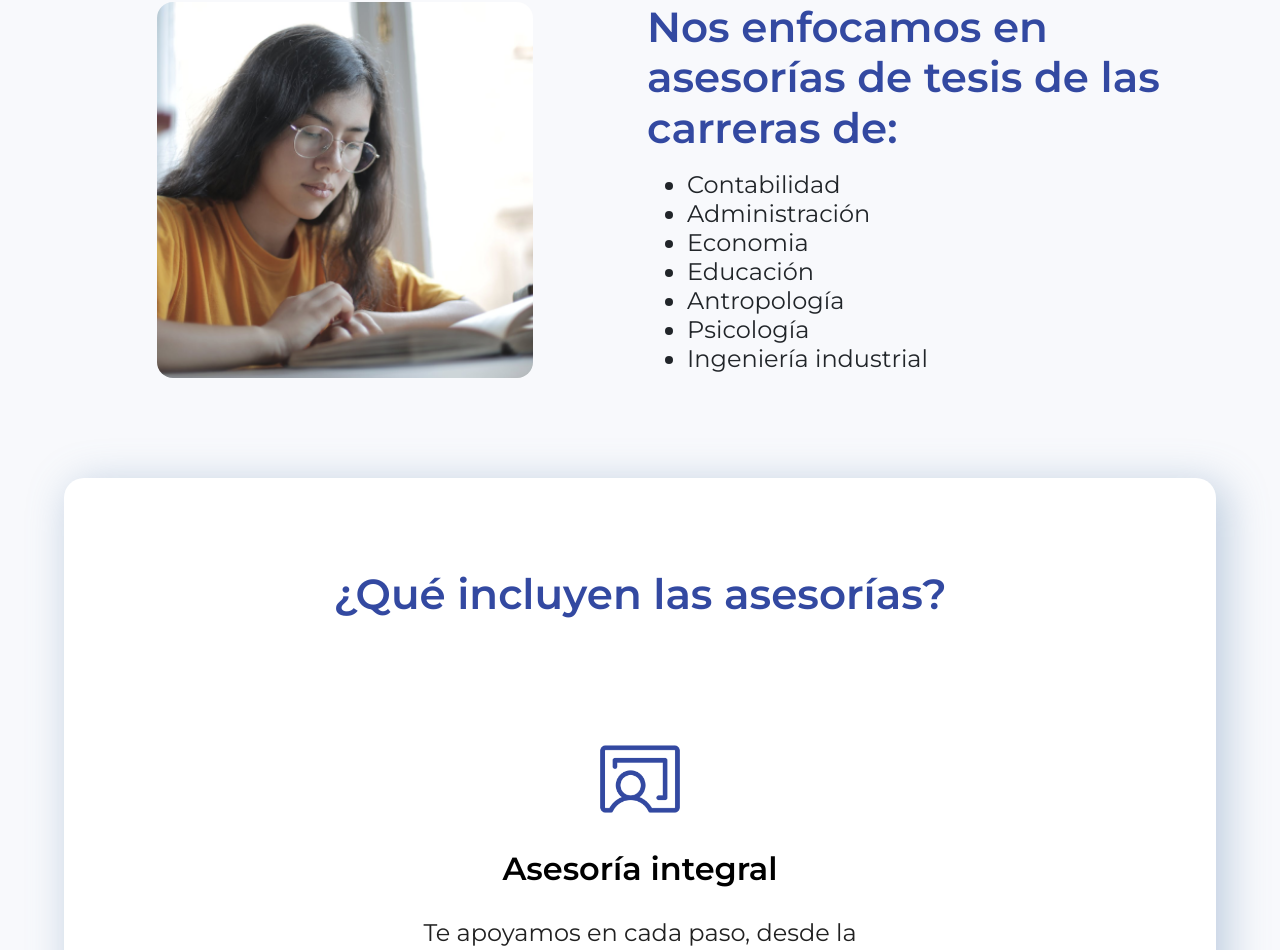
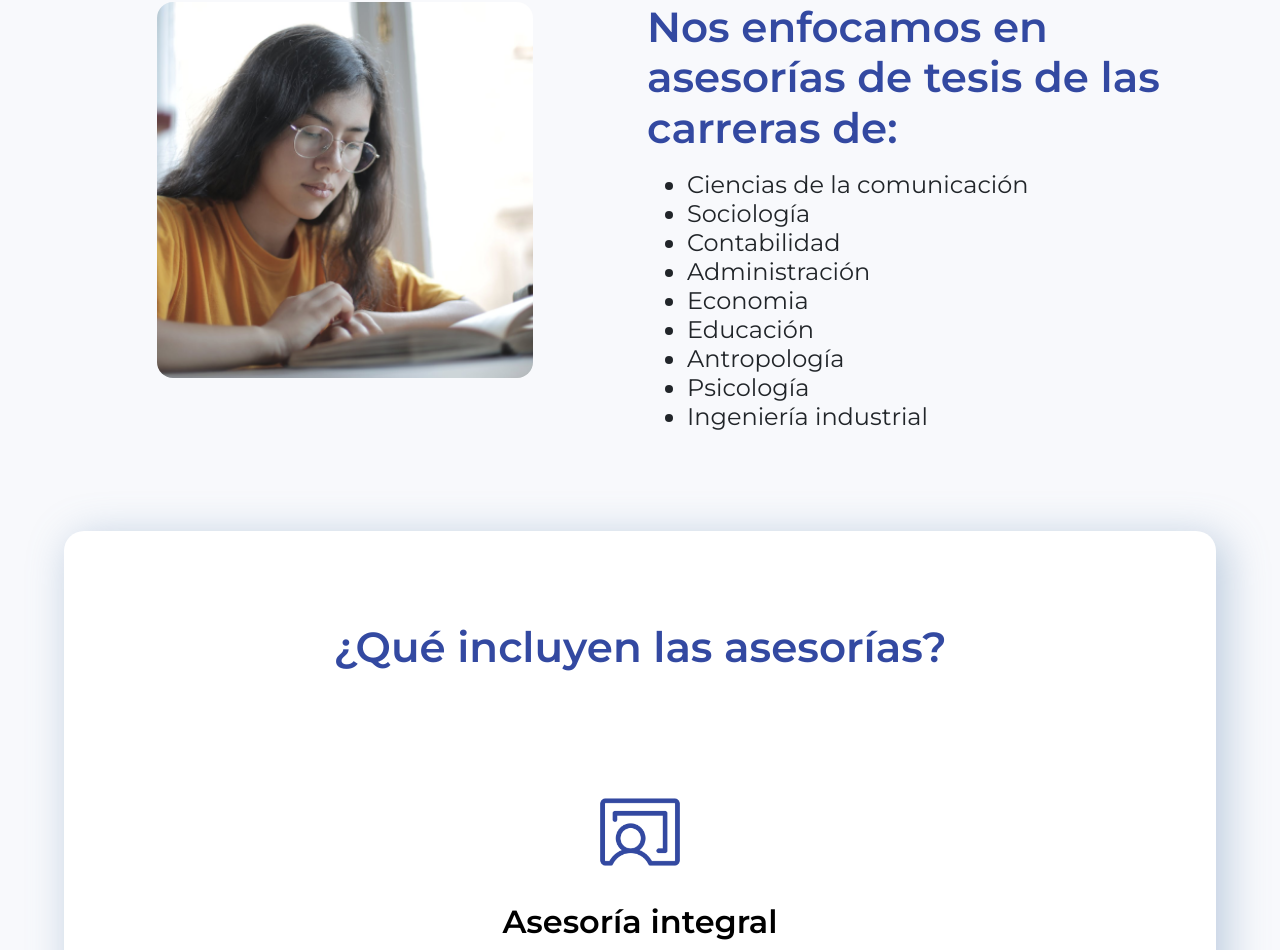
Before and after one commit to justinait/cai-ventures2, a React (Vite) app: page /services in a window 1280 px wide. Shown: the part 1729-2679 px from the top of the page. Built offline with nearby package versions, Linux system fonts and the light colour scheme; no server answers.

Commit message:
correcciones home y services yuli

```diff
--- a/src/components/CardService/Service1.jsx
+++ b/src/components/CardService/Service1.jsx
@@ -57,6 +57,8 @@ function Service1() {
                 <h3 className="blueText">Nos enfocamos en asesorías de tesis de las carreras de:</h3>
 
                 <ul>
+                    <li>Ciencias de la comunicación</li>
+                    <li>Sociología</li>
                     <li>Contabilidad</li>
                     <li>Administración</li>
                     <li>Economia</li>
--- a/src/components/Hero/Hero.jsx
+++ b/src/components/Hero/Hero.jsx
@@ -12,7 +12,7 @@ function Hero() {
         <h6>"Asesoría de tesis para apoyarte en tu proceso de titulación"</h6>
         <h3>CAI Ventures</h3>
         <p>Nuestro equipo de profesionales experimentados en diversas
-          áreas de investigación está aquí para guiarte y resolver
+          áreas de investigación está para guiarte y resolver
           todas tus dudas durante tu proceso de titulación.
         </p>
         <Link to="/services">
```
